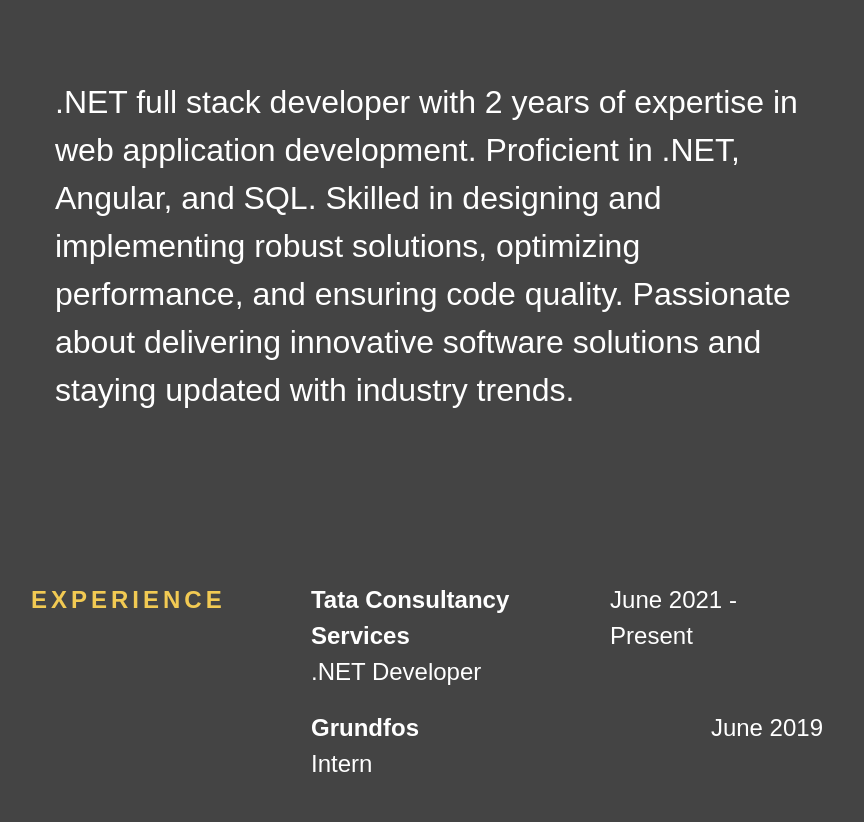
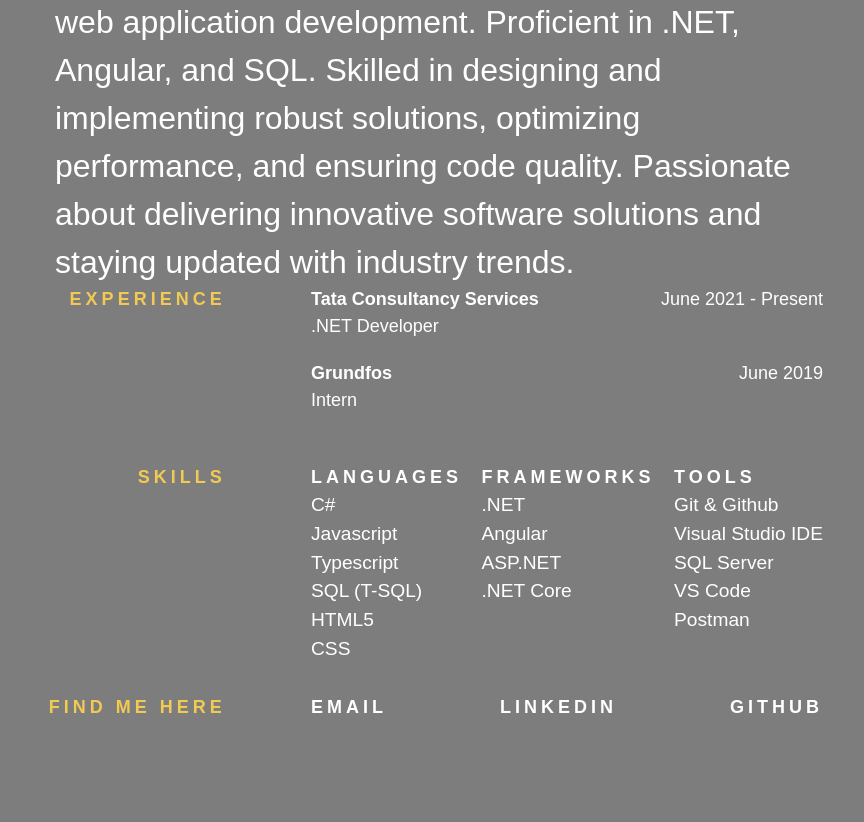
Before and after one commit to IamKarthickSelvam/Personal-website-v1, a plain HTML site: page index.html in a window 1280 px wide. Shown: the part 346-1168 px from the top of the page, without its empty margins (201-1065 px from the left). Drawn offline with Linux system fonts and the light colour scheme.

Commit message:
reduced font size

```diff
--- a/index.html
+++ b/index.html
@@ -10,11 +10,13 @@
 
 <body>
     <header class="intro">
-        <h1>Hi, I'm <strong>Karthick Selvam</strong></h1>
-        <p>.NET full stack developer with 2 years of expertise in web application development. Proficient in .NET,
+        <section class="intro-content">
+            <h1>Hi, I'm <strong>Karthick Selvam</strong></h1>
+            <p>.NET full stack developer with 2 years of expertise in web application development. Proficient in .NET,
             Angular, and SQL. Skilled in designing and implementing robust solutions, optimizing performance, and
             ensuring code quality. Passionate about delivering innovative software solutions and staying updated with
             industry trends.</p>
+        </section>
     </header>
     <div class="grid-container">
         <div class="LHS-grid exp-title">
@@ -63,9 +65,6 @@
                     <li>Visual Studio IDE</li>
                     <li>SQL Server</li>
                     <li>VS Code</li>
-                    <li>Jira</li>
-                    <li>Bitbucket</li>
-                    <li>Confluence</li>
                     <li>Postman</li>
                 </ul>
             </div>
--- a/styles.css
+++ b/styles.css
@@ -1,7 +1,7 @@
 * {
     font-family: 'Epilogue', sans-serif;
     /* background-color: #DADBDD; */
-    background: #444444;
+    background: #7D7D7D;
     /* color: white; */
     line-height: 1.5;
     margin: 0;
@@ -11,12 +11,18 @@
 @import url('https://fonts.googleapis.com/css2?family=Epilogue:wght@200;300;700&display=swap');
 
 .intro {
+
+    /* min-height: 100vh; */
+    /* min-width: 100vw; */
+    color: white;
+    /* max-width: 100%; */
+    /* margin-bottom: 0%; */
+}
+
+.intro-content {
     margin-top: 10%;
     padding: 0% 20% 0% 20%;
     font-size: xx-large;
-    min-height: 100vh;
-    color: white;
-    /* margin-bottom: 0%; */
 }
 
 body {
@@ -25,7 +31,8 @@ body {
 
 h1 {
     font-weight: lighter;
-    margin-bottom: 200px;
+    margin-bottom: 2em;
+    /* font-size: clamp(1em, 5rem, 4rem); */
 }
 
 h3 {
@@ -40,7 +47,7 @@ strong {
 .grid-container {
     display: grid;
     grid-template-columns: 1fr 2fr;
-    gap: 200px 0;
+    gap: 30px 0;
     grid-auto-rows: auto;
 }
 
@@ -60,10 +67,12 @@ strong {
 .exp-time {
     display: flex;
     justify-content: space-between;
+    font-size: large;
 }
 
 .exp-role {
     padding-bottom: 20px;
+    font-size: large;
 }
 
 .exp-container {
@@ -82,14 +91,22 @@ strong {
     margin-right: 30%;
     display: flex;
     justify-content: space-between;
-    /* gap: 20%; */
+    gap: 1rem;
     font-size: larger;
-    flex-basis: auto;
-    /* width: 100%; */
+    flex-basis: 2;
+    max-width: 100%;
 }
 
 .skills-languages, .skills-frameworks, .skills-tools {
     letter-spacing: 4px;
+}
+
+.LHS-grid h3 {
+    font-size: large;
+}
+
+.RHS-grid h3 {
+    font-size: large;
 }
 
 ul {
@@ -98,7 +115,7 @@ ul {
 }
 
 .list {
-    font-size: larger;
+    /* font-size: larger; */
     letter-spacing: 0;
 }
 
@@ -127,6 +144,10 @@ a {
     text-align: end;
 }
 
+.email, .linkedin, .github, a{
+    font-size: large;
+}
+
 .copyright {
     font-size: large;
     text-align: center;
@@ -146,37 +167,3 @@ a {
     justify-content: center;
     gap: 50px;
 }
-
-/* .skills-title {
-    min-height: 100px;
-    text-align: end;
-}
-
-.skills-languages {
-    min-height: 300px;
-}
-
-/* .skills-frameworks {
-    min-height: 300px;
-}
-
-.skills-tools {
-    min-height: 300px;
-} */
-
-
-/* .findme {
-    text-align: end;
-    font-size: x-large;
-    gap: 100px 0;
-    padding: 100px;
-} */
-
-/* .socials{
-    margin-left: 10%;
-    display: flex;
-    justify-content: space-between;
-    font-size: x-large;
-    width: 75%;
-    background-color: brown;
-} */
```
